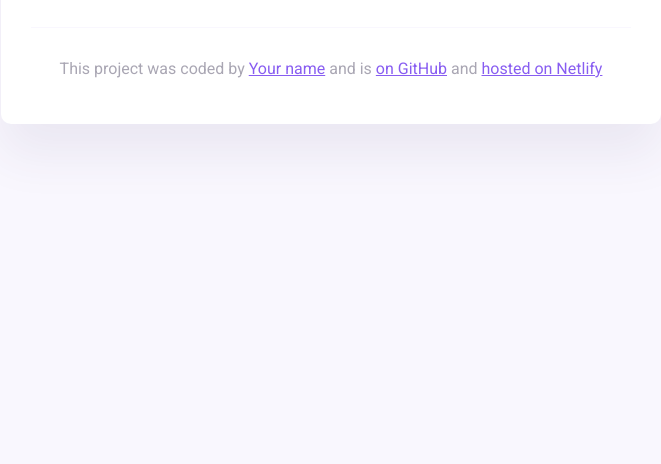
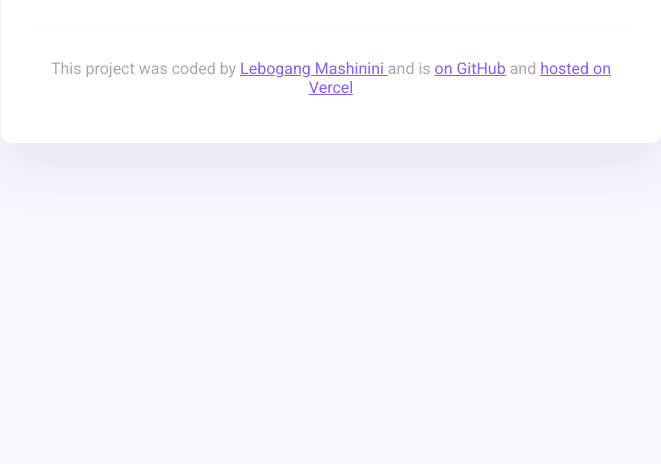
Before and after one commit to LebogangM-coder-sys/my-first-shecode-project, a plain HTML site: page index.html in a window 1280 px wide. Shown: the part 336-800 px from the top of the page, without its empty margins (309-970 px from the left). Drawn offline with nearby package versions, Linux system fonts and the light colour scheme.

Commit message:
Added the links to github and vercel deployment

```diff
--- a/index.html
+++ b/index.html
@@ -47,9 +47,14 @@
       <footer>
         <p>
           This project was coded by
-          <a href="#" target="_blank">Your name</a> and is
-          <a href="#" target="_blank"> on GitHub</a> and
-          <a href="#" target="_blank">hosted on Netlify</a>
+          <a href="#" target="_blank">Lebogang Mashinini </a> and is
+          <a href="https://github.com/LebogangM-coder-sys" target="_blank">
+            on GitHub</a
+          >
+          and
+          <a href="https://weather-app-sand-five-14.vercel.app/" target="_blank"
+            >hosted on Vercel</a
+          >
         </p>
       </footer>
     </div>
```
